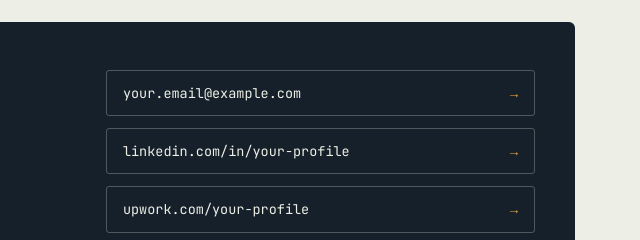
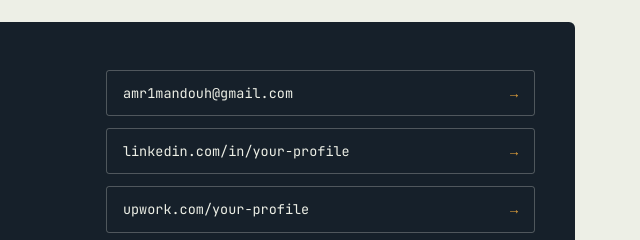
Before and after one commit to amr1mandouh/portfolio, a plain HTML site: page index.html in a window 1280 px wide. Shown: the part 3705-3945 px from the top of the page, 593-1233 px from the left. Drawn offline with Linux system fonts and the light colour scheme.

Commit message:
Update email contact in index.html

```diff
--- a/index.html
+++ b/index.html
@@ -562,7 +562,7 @@
         <p>Open to evaluation, annotation, and red-teaming work — remote, part-time or full-time. Reach out below.</p>
       </div>
       <div class="contact-links">
-        <a href="mailto:your.email@example.com">your.email@example.com <span class="arrow">→</span></a>
+        <a href="mailto:amr1mandouh@gmail.com">amr1mandouh@gmail.com <span class="arrow">→</span></a>
         <a href="https://linkedin.com/in/your-profile" target="_blank" rel="noopener">linkedin.com/in/your-profile <span class="arrow">→</span></a>
         <a href="https://upwork.com/freelancers/your-profile" target="_blank" rel="noopener">upwork.com/your-profile <span class="arrow">→</span></a>
       </div>
```
